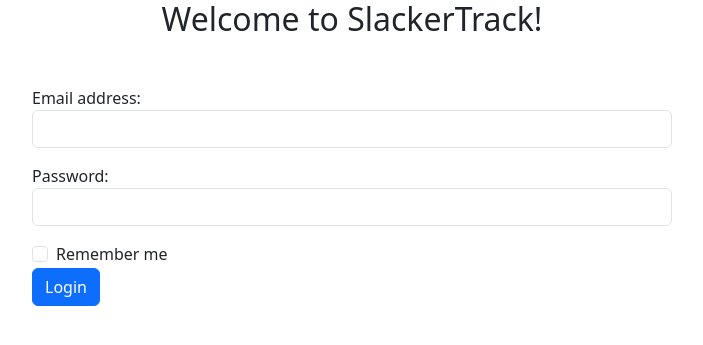
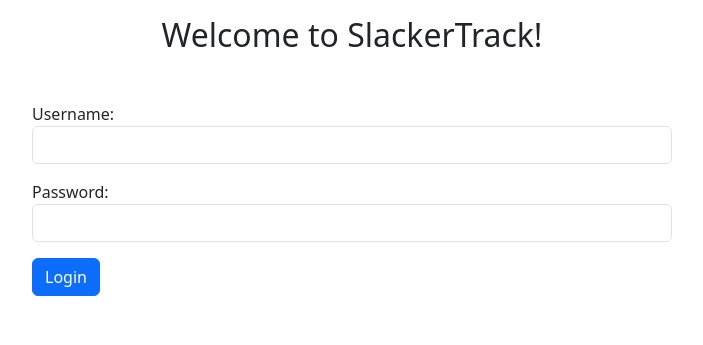
Before and after one commit to ojmakinde/slacker-track, a Flask app: page / in a window 1280 px wide. Shown: the top 345 px of the page, without its empty margins (288-991 px from the left). Run offline with Flask 3, Linux system fonts and the light colour scheme.

Commit message:
V1 complete.

```diff
--- a/logic.py
+++ b/logic.py
@@ -34,7 +34,7 @@ def create_goal_end_date(db, username, new_goal, new_description, start_date, en
     return (goal)
 
 def create_goal(db, username, new_goal, new_description, start_date):
-    max_id = get_max_id(db)
+    max_id = get_max_id(db, 'goals')
     goal = db.table('goals') \
              .insert({'id': max_id + 1,
                       'username': f'{username}',
--- a/routes.py
+++ b/routes.py
@@ -13,19 +13,13 @@ def auth_page():
     return render_template('auth_page.html')
 
 @app.route("/authentication", methods=['POST'])
-def handle_log(username, password):
+def auth():
     username = request.form.get('username')
     password = request.form.get('password')
 
-    verification = logic.verify(db, username, password)
-    action = request.form.get('action')
-    if action == 'delete':
-        log = logic.delete_log(database, log_id)
-    elif action == 'edit':
-        title, description = request.form.get('title'), request.form.get('description')
-        log = logic.edit_log(database, log_id, title, description)
+    verification = logic.verify(database, username, password)
 
-    return (log)
+    return (verification)
 
 @app.route("/home/<user>")
 def landing_page(user):
--- a/static/index.js
+++ b/static/index.js
@@ -2,11 +2,38 @@ var id_stack_delete = []
 var id_stack_edit = []
 
 function userAuth(){
-    /* use the same func to handle login/sign up user auth.
-    have the default id be "login". if the user wants to
-    create, change the id to "sign up", and have two major
-    conditionals for handling the logic */
-};
+    const form = document.getElementById('auth')
+    if (!form.checkValidity()){
+        alert("Please enter in a username and password")
+        return;
+    }
+
+    const authInfo = new FormData();
+    const username = document.getElementById('username').value;
+    const password = document.getElementById('password').value;
+
+    authInfo.append('username', username);
+    authInfo.append('password', password);
+
+    try {
+        const response = fetch('/authentication', {
+        method: 'POST',
+        body: authInfo
+        })
+
+        response.then(responseData => {
+            return responseData.json()
+        }).then(data => {
+            if (data[0]){
+                window.location.href = `/home/${username}`
+            } else {
+                alert ('Incorrect credentials. Please try again.')
+            }
+        })
+    } catch (error) {
+        alert (error)
+    }
+}
 
 function countdown(element, start_time, end_time = null) {
 
@@ -36,7 +63,7 @@ function countdown(element, start_time, end_time = null) {
     }
     countdownString += seconds + ' seconds';
 
-    element.innerHTML = countdownString + 'since creation';
+    element.innerHTML = countdownString + ' since creation';
 
     // Unfortunately, the logic for dealing with end times could not be implemented with the time left.
 };
--- a/templates/auth_page.html
+++ b/templates/auth_page.html
@@ -6,25 +6,21 @@
     <link href="https://cdn.jsdelivr.net/npm/bootstrap@5.3.2/dist/css/bootstrap.min.css" rel="stylesheet" integrity="sha384-T3c6CoIi6uLrA9TneNEoa7RxnatzjcDSCmG1MXxSR1GAsXEV/Dwwykc2MPK8M2HN" crossorigin="anonymous">
   </head>
   <body>
-    <h2 class="text-center"> Welcome to SlackerTrack! </h2>
+    <h2 class="text-center mt-3"> Welcome to SlackerTrack! </h2>
     <div class="my-5 mb-3 mx-auto w-50 bg- bg-gradient">
-    <form>
+    <form id="auth" novalidate>
     <div class="form-group">
-        <label for="email">Email address:</label>
-        <input type="email" class="mb-3 form-control" id="email" required>
+        <label for="email">Username:</label>
+        <input type="text" class="mb-3 form-control" id="username" required>
     </div>
     <div class="form-group">
         <label for="password">Password:</label>
         <input type="password" class="mb-3 form-control" id="password" required>
     </div>
-    <div class="form-group form-check">
-        <input type="checkbox" class="form-check-input" id="remember">
-        <label class="form-check-label" for="remember">Remember me</label>
+  </form>
+  <button class="btn btn-primary btn-block mx-auto" onclick="userAuth()">Login</button>
     </div>
-    <button type="submit" class="btn btn-primary btn-block mx-auto">Login</button>
-        </form>
-      </div>
-    <script src="../index.js"></script>
+    <script src="../static/index.js"></script>
     <script src="https://cdn.jsdelivr.net/npm/bootstrap@5.3.2/dist/js/bootstrap.bundle.min.js" integrity="sha384-C6RzsynM9kWDrMNeT87bh95OGNyZPhcTNXj1NW7RuBCsyN/o0jlpcV8Qyq46cDfL" crossorigin="anonymous"></script>
     <script src="https://cdn.jsdelivr.net/npm/@popperjs/core@2.11.8/dist/umd/popper.min.js" integrity="sha384-I7E8VVD/ismYTF4hNIPjVp/Zjvgyol6VFvRkX/vR+Vc4jQkC+hVqc2pM8ODewa9r" crossorigin="anonymous"></script>
     <script src="https://cdn.jsdelivr.net/npm/bootstrap@5.3.2/dist/js/bootstrap.min.js" integrity="sha384-BBtl+eGJRgqQAUMxJ7pMwbEyER4l1g+O15P+16Ep7Q9Q+zqX6gSbd85u4mG4QzX+" crossorigin="anonymous"></script>
```
